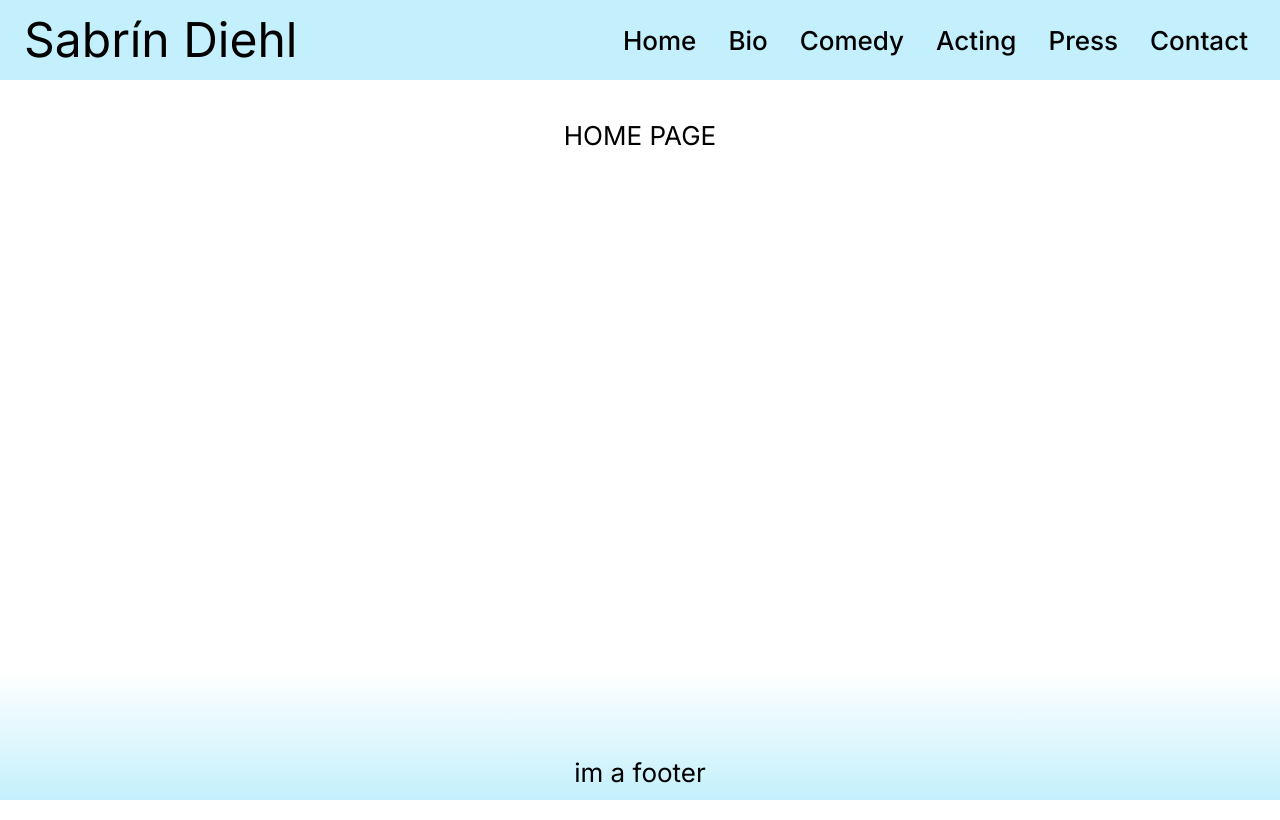
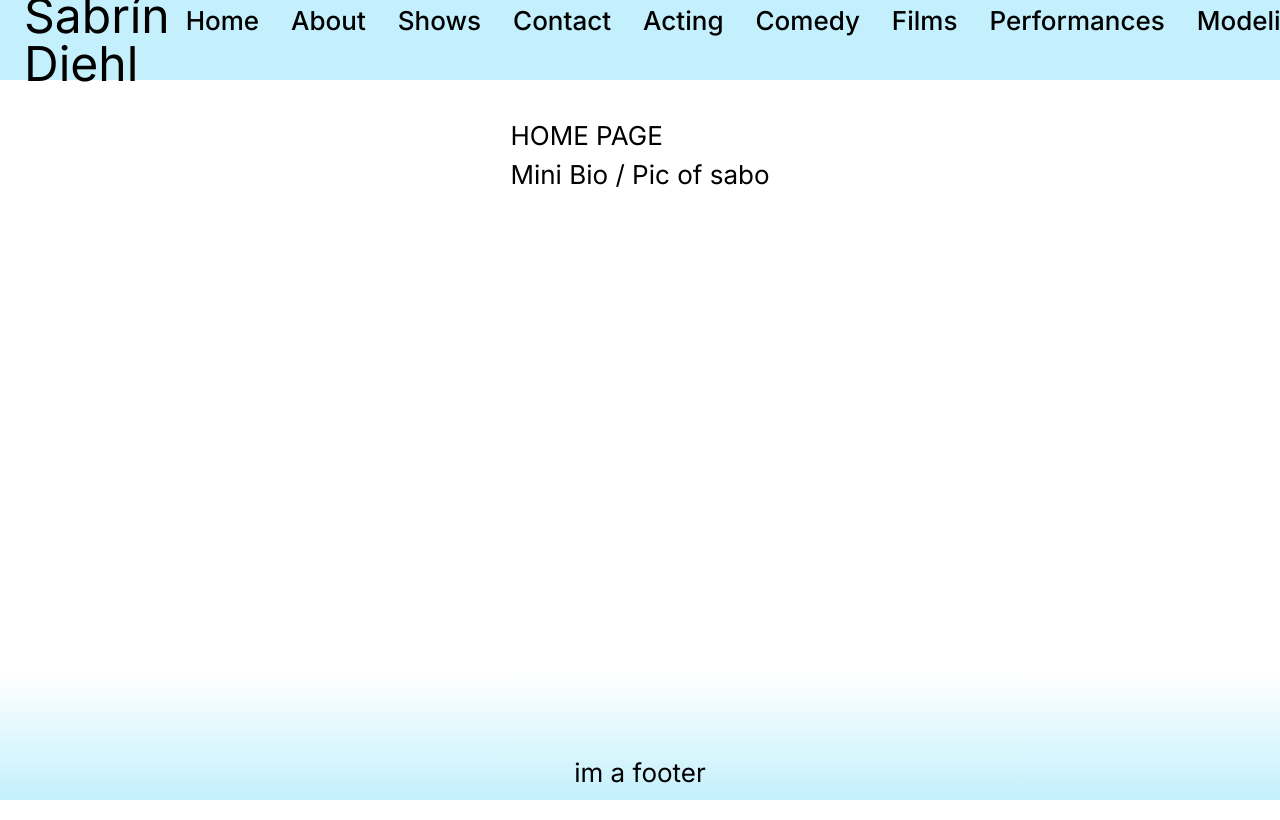
Before and after one commit to irenemanning/sabrin-website, a Next.js app: page / in a window 1280 px wide. Built offline with nearby package versions, Linux system fonts and the light colour scheme.

Commit message:
Add Spotify enbed to acting page, organize video iframes to different tabs.

```diff
--- a/src/app/bio/page.jsx
+++ b/src/app/about/page.jsx
@@ -2,6 +2,7 @@ function Bio() {
     return (
       <div>
         <h1>About Sabo</h1>
+        <h3>LONG BIO</h3>
         <div>
           <h1>PBS Artist Statement</h1>
           <iframe width="560" height="315" src="https://www.youtube.com/embed/voXCMvou3iQ?si=VP6K81vNw4f_keR6" title="YouTube video player" frameborder="0" allow="accelerometer; autoplay; clipboard-write; encrypted-media; gyroscope; picture-in-picture; web-share" referrerpolicy="strict-origin-when-cross-origin" allowfullscreen></iframe>
--- a/src/app/acting/page.jsx
+++ b/src/app/acting/page.jsx
@@ -1,41 +1,38 @@
+
 function Acting() {
     return (
-      <div>Acting stuff
+      <div>
+        HEADSHOTS, Actor Resume, digitals, Prodigal Son monologue,
+        <div>
+          <h1>Somewhere Over The Pacific</h1>
+          <iframe
+            style={{ borderRadius: '12px', border: 'none' }}
+            src="https://open.spotify.com/embed/episode/4xP6oaZuyplMz0HvE3YmXu?utm_source=generator&theme=0"
+            width="100%"
+            height="352"
+            allowFullScreen
+            allow="autoplay; clipboard-write; encrypted-media; fullscreen; picture-in-picture"
+            loading="lazy"
+          ></iframe>
+        </div>
         <div>
           <h1>Tomorrow's Wish by Wade Bradford</h1>
           <iframe width="640" height="480" src="https://www.youtube.com/embed/Etdg9fPD0OU?si=niIAwA0OJZ5zTaNA" title="YouTube video player" frameborder="0" allow="accelerometer; autoplay; clipboard-write; encrypted-media; gyroscope; picture-in-picture; web-share" referrerpolicy="strict-origin-when-cross-origin" allowfullscreen></iframe>
         </div>
         <div>
-          <h1>Bathroom Bromance</h1>
-          <iframe src="https://drive.google.com/file/d/1PhaZTHJgkyzkIdxpcrhb_LJBh6r4WH2p/preview" width="640" height="480" allow="autoplay"></iframe>
+          <h1>Prodigal Son monologue</h1>
         </div>
         <div>
-          <h1>Comiendo Mierda</h1>
-          <iframe src="https://drive.google.com/file/d/1NdjPUx1tZaui_zHtsQPGT8Y0K6_gSZ4A/preview" width="640" height="480" allow="autoplay"></iframe>
+          <h1>Conjunction Not A Function</h1>
+          <iframe width="640" height="480" src="https://www.youtube.com/embed/NgnFMl4Laeg?si=79PNffSwjQDPo8Gu" title="YouTube video player" frameborder="0" allow="accelerometer; autoplay; clipboard-write; encrypted-media; gyroscope; picture-in-picture; web-share" referrerpolicy="strict-origin-when-cross-origin" allowfullscreen></iframe>
         </div>
         <div>
           <h1>Calvin Klein Campaigne</h1>
           <iframe src="https://drive.google.com/file/d/1UZ2eogu00EDEMWNYsWewZsvyW4FMgKNG/preview" width="640" height="480" allow="autoplay"></iframe>
         </div>
         <div>
-          <h1>Udder Love</h1>
-          <iframe width="640" height="480" src="https://www.youtube.com/embed/NQGEvvLWryo?si=u_jhkb7ZfmnvyMRj" title="YouTube video player" frameborder="0" allow="accelerometer; autoplay; clipboard-write; encrypted-media; gyroscope; picture-in-picture; web-share" referrerpolicy="strict-origin-when-cross-origin" allowfullscreen></iframe>
-        </div>
-        <div>
-          <h1>Conjunction Not A Function</h1>
-          <iframe width="640" height="480" src="https://www.youtube.com/embed/NgnFMl4Laeg?si=79PNffSwjQDPo8Gu" title="YouTube video player" frameborder="0" allow="accelerometer; autoplay; clipboard-write; encrypted-media; gyroscope; picture-in-picture; web-share" referrerpolicy="strict-origin-when-cross-origin" allowfullscreen></iframe>
-        </div>
-        <div>
           <h1>MUTT</h1>
           <iframe src="https://drive.google.com/file/d/16aPYzQjEC1L6ELSytcnOKjTKOT2a0ODT/preview" width="640" height="480" allow="autoplay"></iframe>
-        </div>
-        <div>
-          <h1>A Moooving Evening at the Cowbaret</h1>
-          <iframe src="https://drive.google.com/file/d/1xiVlt-5MYekiA5kY9R0HEveDMsIDuVnU/preview" width="640" height="480" allow="autoplay"></iframe>
-        </div>
-        <div>
-          <h1>A Day In The Moo Life</h1>
-          <iframe width="640" height="480" src="https://www.youtube.com/embed/ijwkxUPnmn0?si=jPef4n7E7KTJrldG" title="YouTube video player" frameborder="0" allow="accelerometer; autoplay; clipboard-write; encrypted-media; gyroscope; picture-in-picture; web-share" referrerpolicy="strict-origin-when-cross-origin" allowfullscreen></iframe>
         </div>
 
       </div>
--- a/src/app/comedy/page.jsx
+++ b/src/app/comedy/page.jsx
@@ -1,6 +1,8 @@
 function Comedy() {
     return (
-      <div>SILLY GOOSE</div>
+      <div>
+        <h1>stand up sets, Ernie video?, improv?</h1>
+      </div>
     )
   }
 
--- a/src/app/components/navbar/Navbar.jsx
+++ b/src/app/components/navbar/Navbar.jsx
@@ -5,13 +5,19 @@ import Link from 'next/link'
 function Navbar() {
   const [nav, setNav] = useState(false)
 
-  const links =  [
+  const rowOneLinks =  [
     { title: "Home", path: "/" },
-    { title: "Bio", path: "/bio" },
+    { title: "About", path: "/about" },
+    {title: "Shows", path: "/shows"},
+    {title: "Contact", path: "/contact"},
+  ]
+  const rowTwoLinks =  [
+    {title: "Acting", path: "/acting"},
     {title: "Comedy", path: "/comedy"},
-    {title: "Acting", path: "/acting"},
-    {title: "Press", path: "/press"},
-    {title: "Contact", path: "/contact"}
+    {title: "Films", path: "/films"},
+    {title: "Performances", path: "/performances"},
+    {title: "Modeling", path: "/modeling"},
+    {title: "Visual Art", path: "/visualart"},
   ]
 
   return (
@@ -25,7 +31,12 @@ function Navbar() {
       </div>
 
       <ul className="hidden md:flex">
-        {links.map((link) => (
+        {rowOneLinks.map((link) => (
+          <li key={link.title} className="nav-links px-4 cursor-pointer capitalize font-medium text-black-500 hover:scale-105 hover:text-white duration-200 link-underline">
+            <Link href={link.path}>{link.title}</Link>
+          </li>
+        ))}
+        {rowTwoLinks.map((link) => (
           <li key={link.title} className="nav-links px-4 cursor-pointer capitalize font-medium text-black-500 hover:scale-105 hover:text-white duration-200 link-underline">
             <Link href={link.path}>{link.title}</Link>
           </li>
--- a/src/app/contact/page.jsx
+++ b/src/app/contact/page.jsx
@@ -1,7 +1,12 @@
 
 function Contact() {
   return (
-    <div>CONTACT SABO</div>
+    <div>
+      <img src="" alt="Pic Of Sabo" />
+      <h1>Let's Get in Touch!</h1>
+      <h2>Send Me an Email:</h2>
+      <h3>sabridiehl1@gmail.com</h3>
+    </div>
   )
 }
 
--- /dev/null
+++ b/src/app/films/page.jsx
@@ -0,0 +1,32 @@
+import React from 'react'
+
+function Films() {
+  return (
+    <div>
+        <h1>Films by Sabo Diehl</h1>
+        <div>
+          <h1>Comiendo Mierda</h1>
+          <iframe src="https://drive.google.com/file/d/1NdjPUx1tZaui_zHtsQPGT8Y0K6_gSZ4A/preview" width="640" height="480" allow="autoplay"></iframe>
+        </div>
+        <div>
+          <h1>Bathroom Bromance</h1>
+          <iframe src="https://drive.google.com/file/d/1PhaZTHJgkyzkIdxpcrhb_LJBh6r4WH2p/preview" width="640" height="480" allow="autoplay"></iframe>
+        </div>
+        <div>
+          <h1>Udder Love</h1>
+          <iframe width="640" height="480" src="https://www.youtube.com/embed/NQGEvvLWryo?si=u_jhkb7ZfmnvyMRj" title="YouTube video player" frameborder="0" allow="accelerometer; autoplay; clipboard-write; encrypted-media; gyroscope; picture-in-picture; web-share" referrerpolicy="strict-origin-when-cross-origin" allowfullscreen></iframe>
+        </div>
+        <div>
+            <h1>Zoom: Love on the Fast-Track</h1>
+            <iframe width="560" height="315" src="https://www.youtube.com/embed/F75ZKbuorBM?si=epSN0jG-aVlnD474" title="YouTube video player" frameborder="0" allow="accelerometer; autoplay; clipboard-write; encrypted-media; gyroscope; picture-in-picture; web-share" referrerpolicy="strict-origin-when-cross-origin" allowfullscreen></iframe>
+        </div>
+        <div>
+          <h1>A Day In The Moo Life</h1>
+          <iframe width="640" height="480" src="https://www.youtube.com/embed/ijwkxUPnmn0?si=jPef4n7E7KTJrldG" title="YouTube video player" frameborder="0" allow="accelerometer; autoplay; clipboard-write; encrypted-media; gyroscope; picture-in-picture; web-share" referrerpolicy="strict-origin-when-cross-origin" allowfullscreen></iframe>
+        </div>
+
+    </div>
+  )
+}
+
+export default Films
--- /dev/null
+++ b/src/app/modeling/page.jsx
@@ -0,0 +1,9 @@
+import React from 'react'
+
+function modeling() {
+  return (
+    <div>Miami shoot, NYC shoot, perhaps commercial shoot</div>
+  )
+}
+
+export default modeling
--- a/src/app/page.js
+++ b/src/app/page.js
@@ -4,6 +4,7 @@ export default function Home() {
     <main className="flex min-h-screen flex-col items-center justify-between p-24">
      <div className="home">
       <h1>HOME PAGE</h1>
+      <h3>Mini Bio / Pic of sabo</h3>
      </div>
     </main>
   )
--- /dev/null
+++ b/src/app/performances/page.jsx
@@ -0,0 +1,15 @@
+function Performances() {
+    return (
+      <div>
+        <div>
+            <h1>Full Lay Lady Lay drag set</h1>
+        </div>
+        <div>
+          <h1>A Moooving Evening at the Cowbaret</h1>
+          <iframe src="https://drive.google.com/file/d/1xiVlt-5MYekiA5kY9R0HEveDMsIDuVnU/preview" width="640" height="480" allow="autoplay"></iframe>
+        </div>
+      </div>
+    )
+  }
+
+  export default Performances
--- /dev/null
+++ b/src/app/shows/page.jsx
@@ -0,0 +1,9 @@
+import React from 'react'
+
+function Shows() {
+  return (
+    <div>Shows</div>
+  )
+}
+
+export default Shows
--- /dev/null
+++ b/src/app/visualart/page.jsx
@@ -0,0 +1,11 @@
+import React from 'react'
+
+function VisualArt() {
+  return (
+    <div>
+        <h1>bathroom photoshoot</h1>
+    </div>
+  )
+}
+
+export default VisualArt
```
